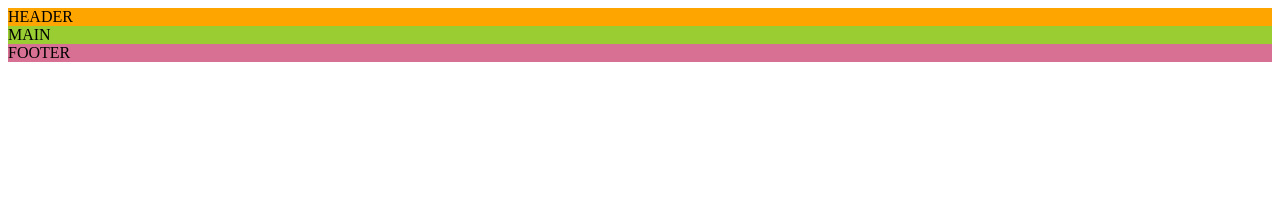
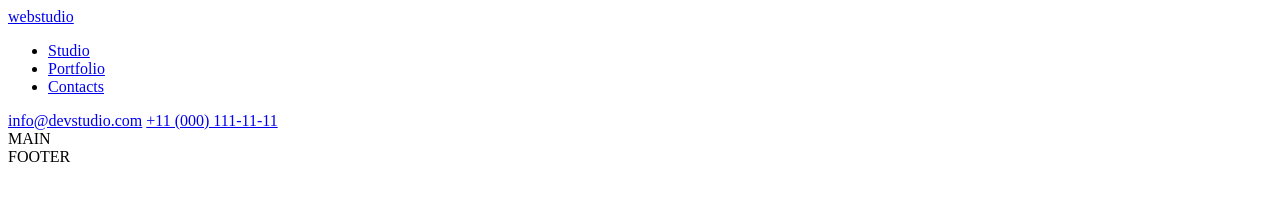
Before and after one commit to Kuchinskiy/goit-hw-01, a plain HTML site: page index.html in a window 1280 px wide. Drawn offline with Linux system fonts and the light colour scheme.

Commit message:
add markup header

```diff
--- a/css/styles.css
+++ b/css/styles.css
@@ -1,11 +1 @@
-header {
-	background: #ffa500;
-}
-
-main {
-	background: #9acd32;
-}
-
-footer {
-	background: #d87093;
-}
+@import url('./stylesnull.css');
--- /dev/null
+++ b/css/stylesnull.css
@@ -0,0 +1,70 @@
+html,
+body {
+	font-family: "Roboto", sans-serif;
+	background-color: #F6F6FA;
+	/* padding: 40px 40px 40px 40px; */
+	font-weight: 400;
+}
+
+*,
+::before,
+::after {
+	margin: 0;
+	padding: 0;
+	border: 0;
+	box-sizing: border-box;
+}
+
+a,
+::before,
+::after {
+	display: inline-block;
+}
+
+a {
+	color: inherit;
+	text-decoration: none;
+	display: inline-block;
+}
+
+ul, ol {
+	margin-top: 0;
+	margin-bottom: 0;
+	list-style: none;
+}
+
+h1,
+h2,
+h3,
+h4,
+h5,
+h6,
+p {
+	font-weight: inherit;
+	font-size: inherit;
+}
+
+img {
+	height: auto;
+	display: block;
+	max-width: 100%;
+	vertical-align: top;
+}
+
+.visually-hidden:not(:focus):not(:active),
+input[type="checkbox"].visually-hidden,
+input[type="radio"].visually-hidden {
+   position: absolute;
+
+   width: 1px;
+   height: 1px;
+   margin: -1px;
+   border: 0;
+   padding: 0;
+
+   white-space: nowrap;
+
+   clip-path: inset(100%);
+   clip: rect(0 0 0 0);
+   overflow: hidden;
+}
--- a/index.html
+++ b/index.html
@@ -4,13 +4,28 @@
 	<meta charset="UTF-8">
 	<meta name="viewport" content="width=device-width, initial-scale=1.0">
 	<meta name="description" content="Learning the basics of HTML for beginners">
-	<link rel="stylesheet" href="./css/styles.css">
+	<link rel="preconnect" href="https://fonts.googleapis.com">
+	<link rel="preconnect" href="https://fonts.gstatic.com" crossorigin>
+	<link href="https://fonts.googleapis.com/css2?family=Raleway:ital,wght@0,100..900;1,100..900&family=Roboto:ital,wght@0,100..900;1,100..900&display=swap" rel="stylesheet">
 	<title>GOIT-HW-01</title>
 </head>
 
 <body>
 
-	<header>HEADER</header>
+	<header>
+		<a class="logo" href="#">webstudio</a>
+		<nav>
+			<ul>
+				<li><a href="#">Studio</a></li>
+				<li><a href="#">Portfolio</a></li>
+				<li><a href="#">Contacts</a></li>
+			</ul>
+		</nav>
+		<div>
+			<a href="mailto:info@devstudio.com">info@devstudio.com</a>
+			<a href="tel:+110001111111">+11 (000) 111-11-11</a>
+		</div>
+	</header>
 
 	<main>MAIN</main>
 
```
Also changed, not shown: images/Camila_sq.jpg (added), images/Daniel_sq.jpg (added), images/Mark_sq.jpg (added), images/Tom_sq.jpg (added), img/Camila.jpg (deleted), img/Daniel.jpg (deleted), img/Mark.jpg (deleted), img/Tom.jpg (deleted), img/istockphoto.jpg (deleted).
